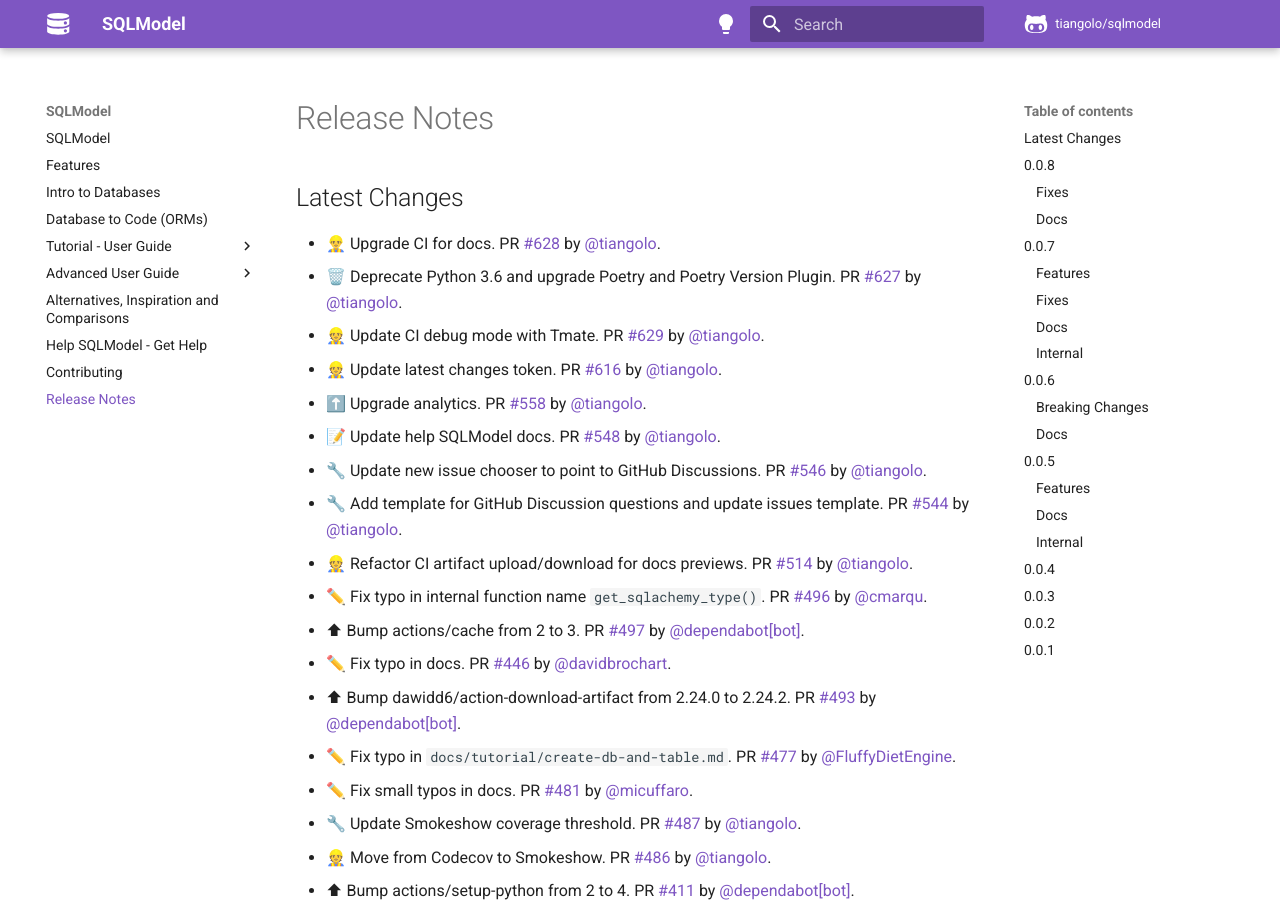
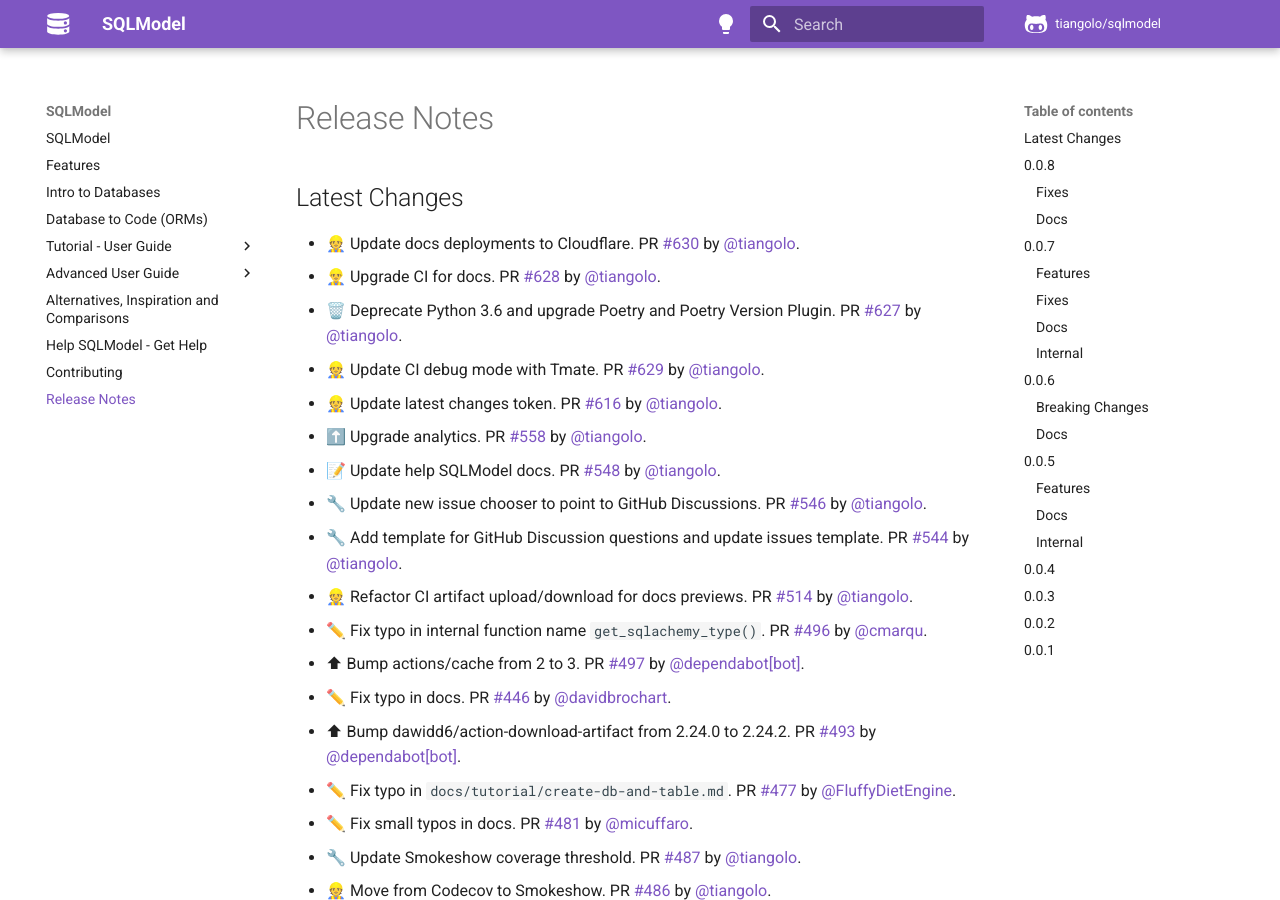
Before and after one commit to upmorpheus/Laravel-perfect, an MkDocs documentation site: the page built from docs/release-notes.md, in a window 1280 px wide and 900 px high. Built offline with MkDocs 1.6.1 and Material for MkDocs 9.7.7, drawn with Linux system fonts in a browser that asks for light colours; comment, search, counter and statistics services are not loaded.

Commit message:
📝 Update release notes

```diff
--- a/docs/release-notes.md
+++ b/docs/release-notes.md
@@ -2,6 +2,7 @@
 
 ## Latest Changes
 
+* 👷 Update docs deployments to Cloudflare. PR [#630](https://github.com/tiangolo/sqlmodel/pull/630) by [@tiangolo](https://github.com/tiangolo).
 * 👷‍♂️ Upgrade CI for docs. PR [#628](https://github.com/tiangolo/sqlmodel/pull/628) by [@tiangolo](https://github.com/tiangolo).
 * 🗑️ Deprecate Python 3.6 and upgrade Poetry and Poetry Version Plugin. PR [#627](https://github.com/tiangolo/sqlmodel/pull/627) by [@tiangolo](https://github.com/tiangolo).
 * 👷 Update CI debug mode with Tmate. PR [#629](https://github.com/tiangolo/sqlmodel/pull/629) by [@tiangolo](https://github.com/tiangolo).
```
